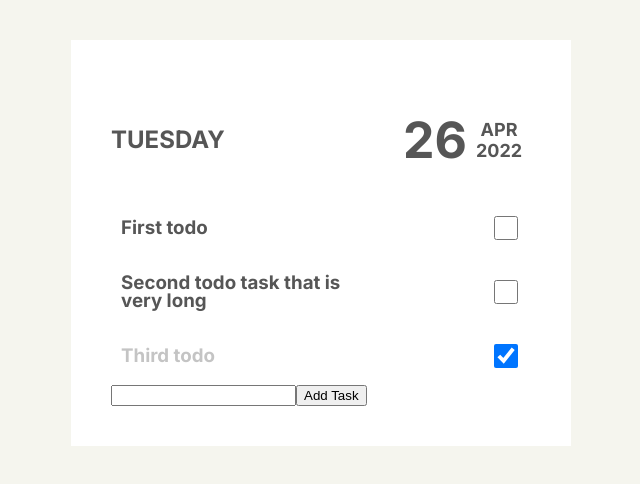
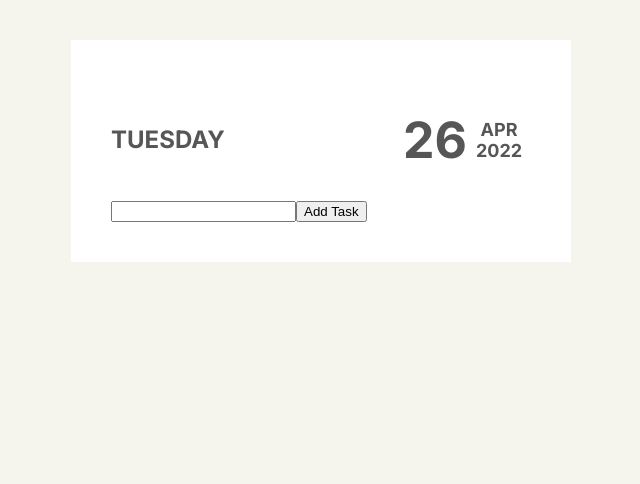
Before and after one commit to karl-george/todo, a React (Create React App) app: page / in a window 1280 px wide. Shown: the top 484 px of the page, without its empty margins (319-959 px from the left). Built offline with nearby package versions, Linux system fonts and the light colour scheme; the HTML template or start-up script is replaced by a standard one.

Commit message:
Added persistance through local storage

```diff
--- a/src/App.js
+++ b/src/App.js
@@ -1,27 +1,17 @@
-import { useState } from 'react';
+import { useState, useEffect } from 'react';
 import { nanoid } from 'nanoid';
 import Header from './components/Header';
 import Task from './components/Task';
 import './App.css';
 
 function App() {
-  const [task, setTask] = useState([
-    {
-      id: nanoid(),
-      title: 'First todo',
-      isComplete: false,
-    },
-    {
-      id: nanoid(),
-      title: 'Second todo task that is very long',
-      isComplete: false,
-    },
-    {
-      id: 3,
-      title: 'Third todo',
-      isComplete: true,
-    },
-  ]);
+  const [task, setTask] = useState(
+    () => JSON.parse(localStorage.getItem('tasks')) || []
+  );
+
+  useEffect(() => {
+    localStorage.setItem('tasks', JSON.stringify(task));
+  }, [task]);
 
   const taskElements = task.map((task) => {
     return (
```
